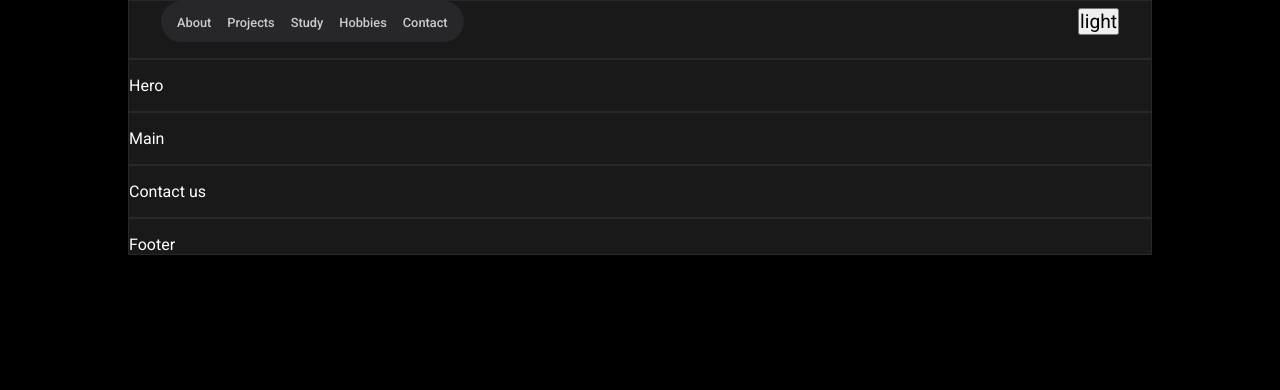
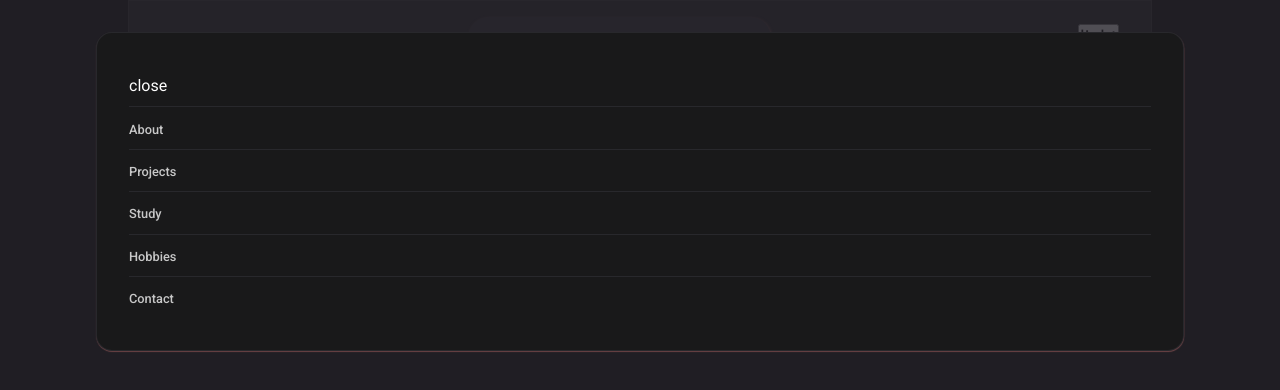
Before and after one commit to Mohamed-aldabaan/Portfolio2, a React (Vite) app in the folder my-portfolio/: page / in a window 1280 px wide. Shown: the top 390 px of the page. Built offline with nearby package versions, Linux system fonts and the light colour scheme.

Commit message:
update header

```diff
--- a/my-portfolio/src/components/1-header/Header.jsx
+++ b/my-portfolio/src/components/1-header/Header.jsx
@@ -4,6 +4,8 @@ import "./header.css";
 export default function Header() {
   return (
     <header className=" flex">
+      <button className="menu">show model</button>
+      <div />
       <nav>
         <ul className="flex">
           <li>
@@ -24,6 +26,26 @@ export default function Header() {
         </ul>
       </nav>
       <button>light</button>
+      <div className="fixed">
+        <ul className="modal  ">
+          <li>close</li>
+          <li>
+            <a href="">About</a>
+          </li>
+          <li>
+            <a href="">Projects</a>
+          </li>
+          <li>
+            <a href="">Study</a>
+          </li>
+          <li>
+            <a href="">Hobbies</a>
+          </li>
+          <li>
+            <a href="">Contact</a>
+          </li>
+        </ul>
+      </div>
     </header>
   );
 }
--- a/my-portfolio/src/components/1-header/header.css
+++ b/my-portfolio/src/components/1-header/header.css
@@ -1,32 +1,71 @@
-header.flex{
+header.flex {
   justify-content: space-between;
   padding: 0 2rem;
+  margin-top: 1rem;
 }
 
-header.flex nav{
+header.flex nav {
   background-color: var(--bgHeader);
   padding: 0.7rem 1rem;
   border-radius: 50px;
+  box-shadow: 1px 1px 3px rgba(169, 98, 98, 0.544);
 }
-header ul.flex{
+header ul.flex {
   gap: 1rem;
 }
-header ul li a{
-     display: inline-block;/* wenn scale ändern möchte*/
+header ul li a {
+  display: inline-block; /* wenn scale ändern möchte*/
   color: var(--title);
   opacity: 0.8;
   font-size: 0.8rem;
   font-weight: 500;
   /* transition: transform 0.3s ease; */
-
 }
-header ul li a:hover{
+header ul li a:hover {
   opacity: 1;
   color: var(--blue);
   font-size: 0.9rem;
   /* transform: scale(0.5); */
 }
 
-header button{
+header button {
   font-size: 1.2rem;
 }
+header button.menu {
+  display: none;
+}
+
+/* pop up */
+header .fixed {
+    position: fixed;
+  inset: 0px;
+  background-color: rgba(41, 38, 45, 0.8);
+  z-index: 100;
+}
+
+header .fixed ul.modal {
+  border: 1px solid var(--border);
+  border-radius: 1rem;
+  box-shadow: 0.25px 1px 1px rgba(169, 98, 98, 0.544);
+  width: 85%;
+  margin: 2rem auto 0 auto ;
+  padding: 2rem;
+  background-color: var(--secondary);
+}
+
+header .fixed ul.modal li{
+    border-bottom: 1px solid var(--border);
+    padding: .7rem 0;
+}
+header .fixed ul.modal li:last-child{
+    border-bottom: none;
+}
+
+@media (max-width: 768px) {
+  header nav {
+    display: none;
+  }
+  header button.menu {
+    display: block;
+  }
+}
```
Also changed, not shown: my-portfolio/src/index.css (line endings or trailing spaces). Lines whose indentation alone changed are shown as unchanged.
